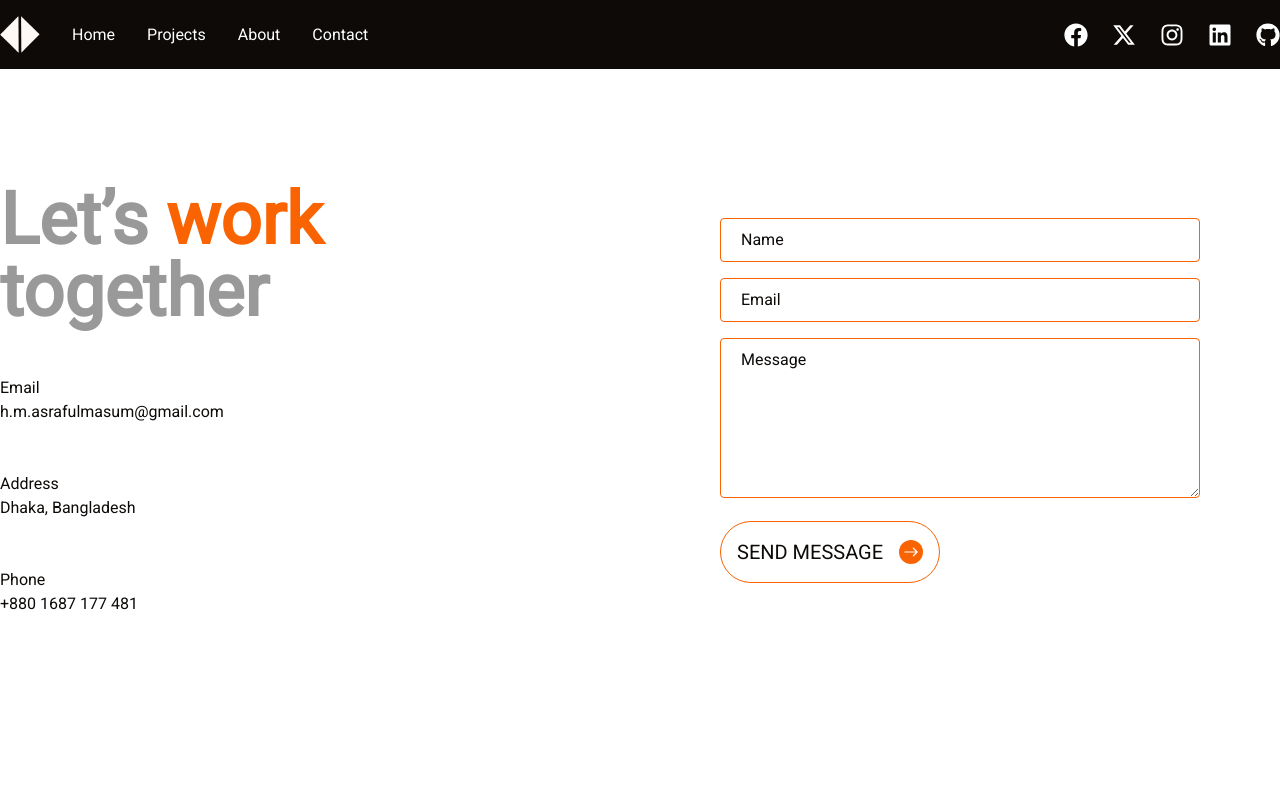
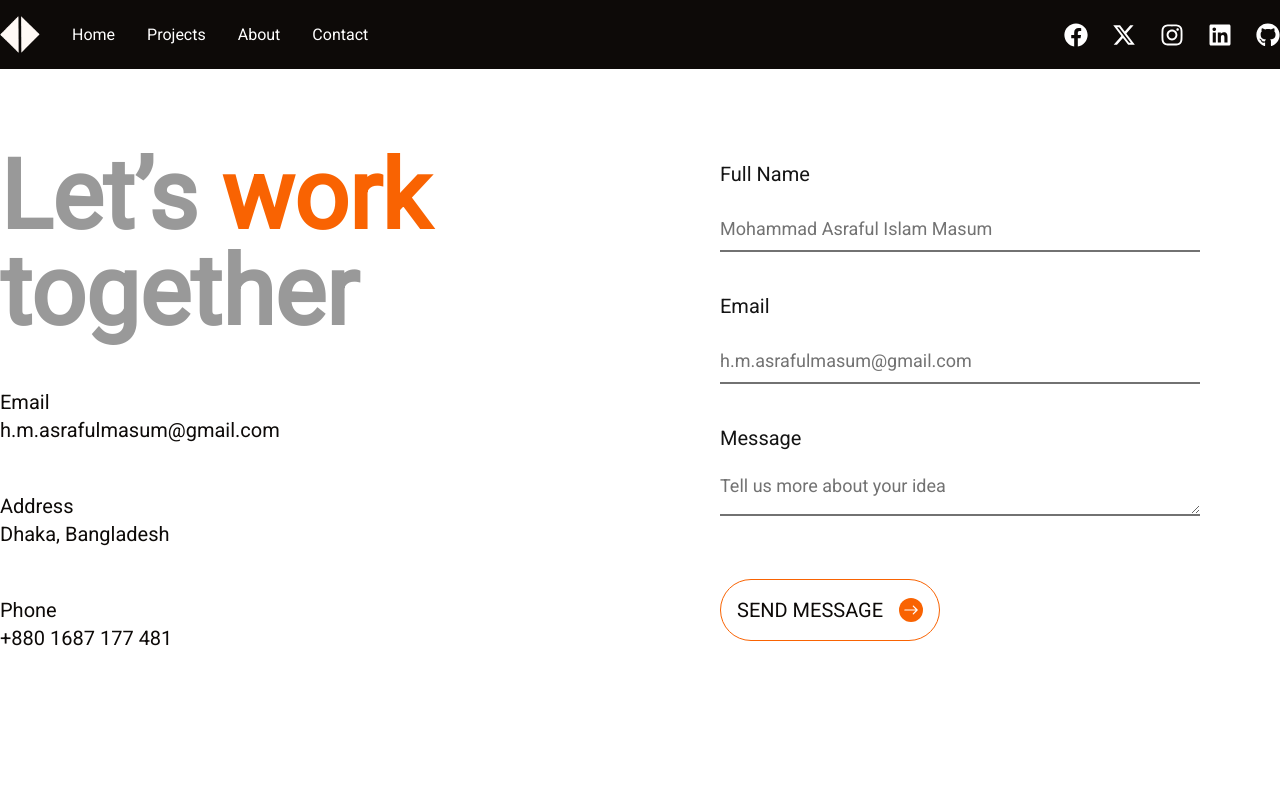
Before and after one commit to AsrafulMasum/portfolio_next.js, a Next.js app: page /contact in a window 1280 px wide. Shown: the top 800 px of the page. Built offline with nearby package versions, Linux system fonts and the light colour scheme.

Commit message:
contact page design warm up & social link added

```diff
--- a/app/contact/page.js
+++ b/app/contact/page.js
@@ -8,9 +8,9 @@ function page() {
   return (
     <main className="overflow-hidden bg-white">
       <Navbar />
-      <div className="mt-20 lg:mt-0 max-w-screen-xl mx-4 md:mx-10 xl:mx-auto lg:h-screen flex flex-col md:flex-row md:items-center">
-        <div className="flex flex-col gap-12 text-dark_black font-medium flex-1">
-          <h2 className="text-7xl font-semibold text-text_color">
+      <div className="mt-20 lg:mt-0 max-w-screen-xl mx-4 md:mx-10 xl:mx-auto lg:h-screen flex flex-col lg:flex-row lg:items-center">
+        <div className="flex flex-col gap-12 text-dark_black text-xl font-medium flex-1">
+          <h2 className="text-8xl font-semibold text-text_color">
             Let’s <span className="text-primary">work</span> <br /> together
           </h2>
           <p>
--- a/components/ContactForm.jsx
+++ b/components/ContactForm.jsx
@@ -42,25 +42,34 @@ function ContactForm() {
       onSubmit={handleSubmit}
       className="lg:w-3/4 mx-auto my-20"
     >
+      <level className="text-[#141414] text-xl font-medium">
+        Full Name
+      </level>
       <input
-        className="w-full h-11 outline-none px-5 bg-white border border-primary rounded text-dark_black placeholder:text-dark_black"
+        className="w-full h-11 mt-5 mb-10 outline-none bg-white border-b-2 border-[#141414] border-opacity-60 text-[#141414] text-opacity-60 font-medium text-lg placeholder:text-[#141414] placeholder:text-opacity-60 placeholder:font-medium placeholder:text-lg"
         type="text"
-        placeholder="Name"
+        placeholder="Mohammad Asraful Islam Masum"
         required
         name="name"
       />
 
+      <level className="text-[#141414] text-xl font-medium">
+        Email
+      </level>
       <input
-        className="w-full h-11 outline-none px-5 mt-4 bg-white border border-primary rounded text-dark_black placeholder:text-dark_black"
+        className="w-full h-11 mt-5 mb-10 outline-none bg-white border-b-2 border-[#141414] border-opacity-60 text-[#141414] text-opacity-60 font-medium text-lg placeholder:text-[#141414] placeholder:text-opacity-60 placeholder:font-medium placeholder:text-lg"
         type="email"
-        placeholder="Email"
+        placeholder="h.m.asrafulmasum@gmail.com"
         required
         name="email"
       />
 
+      <level className="text-[#141414] text-xl font-medium">
+        Message
+      </level>
       <textarea
-        className="w-full h-40 outline-none px-5 mt-4 bg-white border border-primary rounded pt-[9px] text-dark_black placeholder:text-dark_black"
-        placeholder="Message"
+        className="w-full h-11 mt-5 mb-10 outline-none bg-white border-b-2 border-[#141414] border-opacity-60 text-[#141414] text-opacity-60 font-medium text-lg placeholder:text-[#141414] placeholder:text-opacity-60 placeholder:font-medium placeholder:text-lg"
+        placeholder="Tell us more about your idea"
         required
         name="message"
       />
--- a/components/Footer.jsx
+++ b/components/Footer.jsx
@@ -73,21 +73,21 @@ function Footer() {
             <a
               target="_blank"
               rel="noreferrer"
-              href="https://www.facebook.com/asrafulislam.masum.3"
+              href="https://x.com/MasumKa24921110"
             >
               <FaXTwitter className="text-primary" />
             </a>
             <a
               target="_blank"
               rel="noreferrer"
-              href="https://www.facebook.com/asrafulislam.masum.3"
+              href="https://www.instagram.com/hossainmohammadislam"
             >
               <FaInstagram className="text-primary" />
             </a>
             <a
               target="_blank"
               rel="noreferrer"
-              href="https://www.linkedin.com/in/hossain-mohammad-asraful-islam-masum-4b5847200"
+              href="https://www.linkedin.com/in/mohammad-asraful-islam-masum-4b5847200"
             >
               <FaLinkedin className="text-primary" />
             </a>
--- a/components/Navbar.jsx
+++ b/components/Navbar.jsx
@@ -50,21 +50,21 @@ function Navbar() {
               <a
               target="_blank"
               rel="noreferrer"
-                href="https://www.facebook.com/asrafulislam.masum.3"
+              href="https://x.com/MasumKa24921110"
             >
               <FaXTwitter />
             </a>
             <a
               target="_blank"
               rel="noreferrer"
-                href="https://www.facebook.com/asrafulislam.masum.3"
+              href="https://www.instagram.com/hossainmohammadislam"
             >
               <FaInstagram />
             </a>
               <a
                 target="_blank"
                 rel="noreferrer"
-                href="https://www.linkedin.com/in/hossain-mohammad-asraful-islam-masum-4b5847200"
+                href="https://www.linkedin.com/in/mohammad-asraful-islam-masum-4b5847200"
               >
                 <FaLinkedin />
               </a>
--- a/components/Services.jsx
+++ b/components/Services.jsx
@@ -8,15 +8,15 @@ function Services() {
         <h4 className='text-text_color text-4xl md:text-5xl lg:text-7xl xl:text-8xl font-semibold capitalize'>i can provide you</h4>
         <h2 className='text-primary text-5xl md:text-6xl lg:text-8xl xl:text-9xl font-bold italic capitalize mt-4'>the best solutions.</h2>
       </div>
-      <div className='bg-card_bg hover:bg-none'>
+      <div className=''>
         <div className='flex flex-col lg:flex-row lg:flex-wrap justify-center'>
-          <div className='lg:w-1/2 xl:w-1/3 '>
+          <div className='lg:w-1/2 xl:w-1/3 bg-card_bg hover:bg-none duration-700'>
             <ServiceCard text="Website Development" desc="Experienced web developer proficient in frontend and backend technologies. Dedicated to creating responsive, user-friendly websites with optimal performance and seamless functionality across devices and platforms." />
           </div>
-          <div className='lg:w-1/2 xl:w-1/3'>
+          <div className='lg:w-1/2 xl:w-1/3 bg-card_bg hover:bg-none duration-700'>
             <ServiceCard text="Front-end Development" desc="Frontend developer specializing in HTML, CSS, and JavaScript frameworks. Committed to creating intuitive, responsive and user friendly interfaces that elevate user engagement and deliver seamless digital experiences." />
           </div>
-          <div className='lg:w-1/2 xl:w-1/3 lg:flex-1 xl:flex-none'>
+          <div className='lg:w-1/2 xl:w-1/3 lg:flex-1 xl:flex-none bg-card_bg hover:bg-none duration-700'>
             <ServiceCard text="Back-end Development" desc="Experienced backend developer proficient in building robust APIs, databases, and server-side logic. Dedicated to optimizing performance and ensuring scalable and efficient solutions for seamless application functionality." />
           </div>
         </div>
```
Lines whose indentation alone changed are shown as unchanged.
